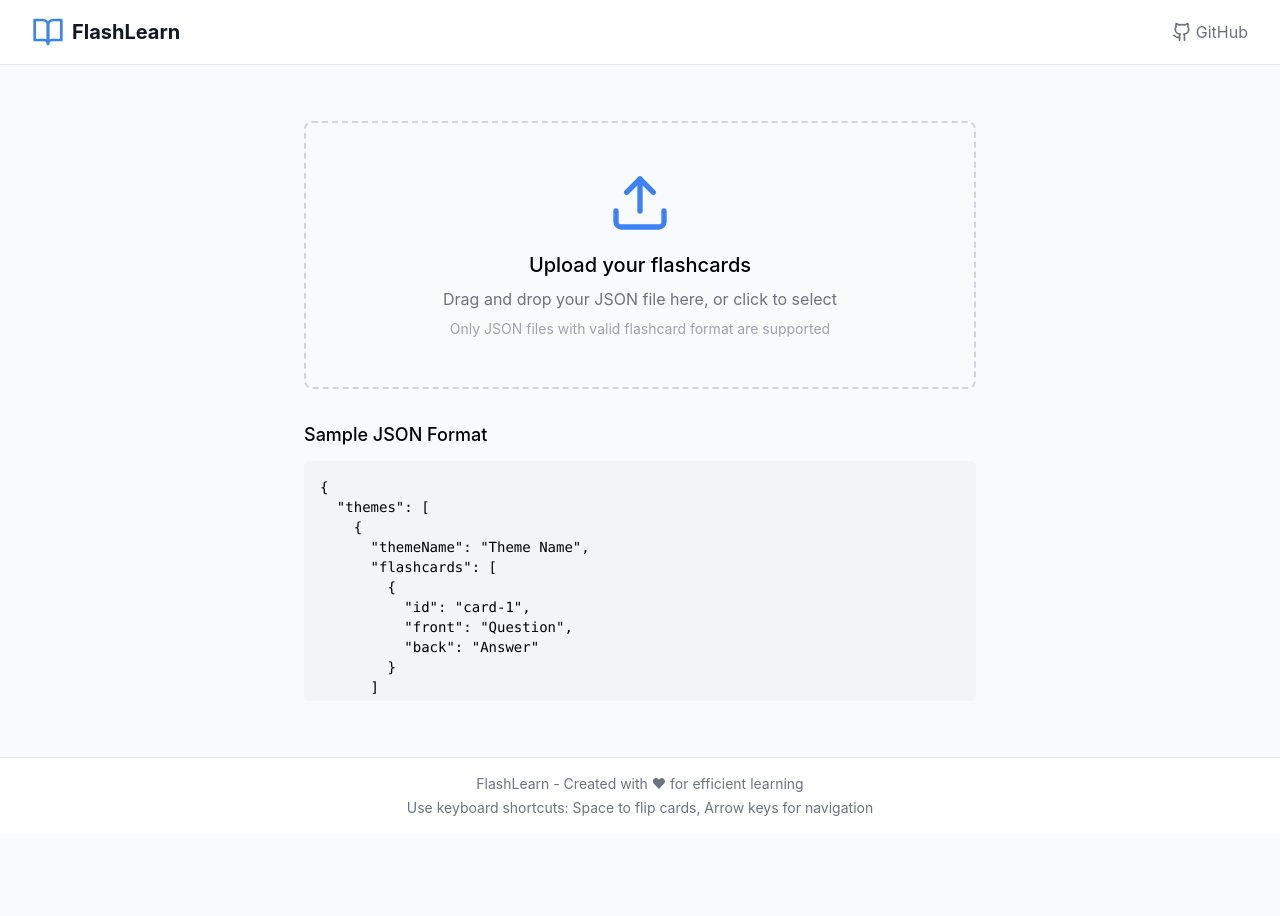
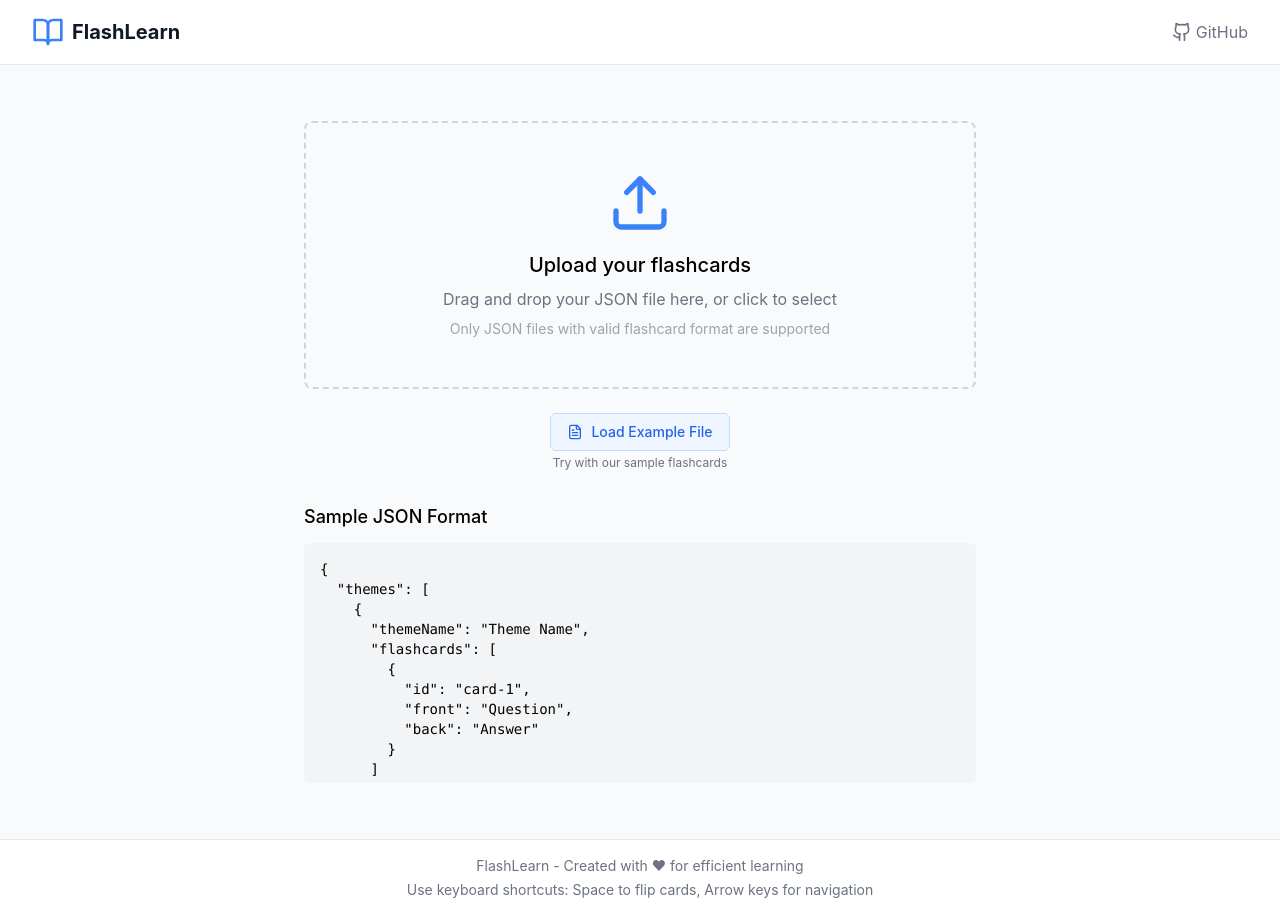
Before and after one commit to shanxS/flash-card, a React (Vite) app: page / in a window 1280 px wide. Both pictures are taken after a click on the button "Upload Flashcards". Before the commit the page ends 834 px from the top, so only its background shows below. Built offline with nearby package versions, Linux system fonts and the light colour scheme.

Commit message:
add sample deck

```diff
--- /dev/null
+++ b/public/examples/ckad.json
@@ -0,0 +1,39 @@
+{
+  "themes": [
+    {
+      "themeName": "Kubernetes Core Concepts",
+      "flashcards": [
+        {
+          "id": "card-1",
+          "front": "What is a Pod in Kubernetes?",
+          "back": "Smallest deployable unit, encapsulates one or more containers, shares network/storage namespaces."
+        },
+        {
+          "id": "card-2",
+          "front": "Name three components of the Kubernetes control plane.",
+          "back": "API Server, etcd, Scheduler."
+        },
+        {
+          "id": "card-3",
+          "front": "How do you list all pods in a cluster?",
+          "back": "`kubectl get pods`"
+        }
+      ]
+    },
+    {
+      "themeName": "Configuration",
+      "flashcards": [
+        {
+          "id": "card-6",
+          "front": "What is a ConfigMap used for?",
+          "back": "Stores non-sensitive configuration data for pods."
+        },
+        {
+          "id": "card-7",
+          "front": "How do you create a ConfigMap with key 'color' and value 'blue'?",
+          "back": "`kubectl create configmap my-config --from-literal=color=blue`"
+        }
+      ]
+    }
+  ]
+}
--- a/src/components/FileUpload.tsx
+++ b/src/components/FileUpload.tsx
@@ -1,5 +1,7 @@
 import React, { useRef, useState } from 'react';
-import { Upload } from 'lucide-react';
+import { Upload, FileText } from 'lucide-react';
+
+import exampleData from '../../public/examples/ckad.json';
 
 interface FileUploadProps {
   onFileUpload: (file: File) => void;
@@ -39,6 +41,20 @@ const FileUpload: React.FC<FileUploadProps> = ({ onFileUpload, isLoading, error
 
   const handleClick = () => {
     fileInputRef.current?.click();
+  };
+
+  const handleLoadExample = async () => {
+    try {
+      const jsonString = JSON.stringify(exampleData, null, 2);
+
+      // Create a File object from the example data
+      const blob = new Blob([jsonString], { type: 'application/json' });
+      const file = new File([blob], 'sample-flashcards.json', { type: 'application/json' });
+
+      onFileUpload(file);
+    } catch (err) {
+      console.error('Failed to load example file:', err);
+    }
   };
 
   return (
@@ -81,6 +97,20 @@ const FileUpload: React.FC<FileUploadProps> = ({ onFileUpload, isLoading, error
         </div>
       )}
 
+      <div className="mt-6 text-center">
+        <button
+          onClick={handleLoadExample}
+          disabled={isLoading}
+          className="inline-flex items-center px-4 py-2 text-sm font-medium text-blue-600 bg-blue-50 border border-blue-200 rounded-md hover:bg-blue-100 disabled:opacity-50 disabled:cursor-not-allowed"
+        >
+        <FileText className="w-4 h-4 mr-2" />
+          Load Example File
+        </button>
+        <p className="text-xs text-gray-500 mt-1">
+          Try with our sample flashcards
+        </p>
+      </div>
+
       <div className="mt-8">
         <h4 className="text-lg font-medium mb-3">Sample JSON Format</h4>
         <pre className="bg-gray-100 p-4 rounded-md text-sm overflow-auto max-h-60">
```
